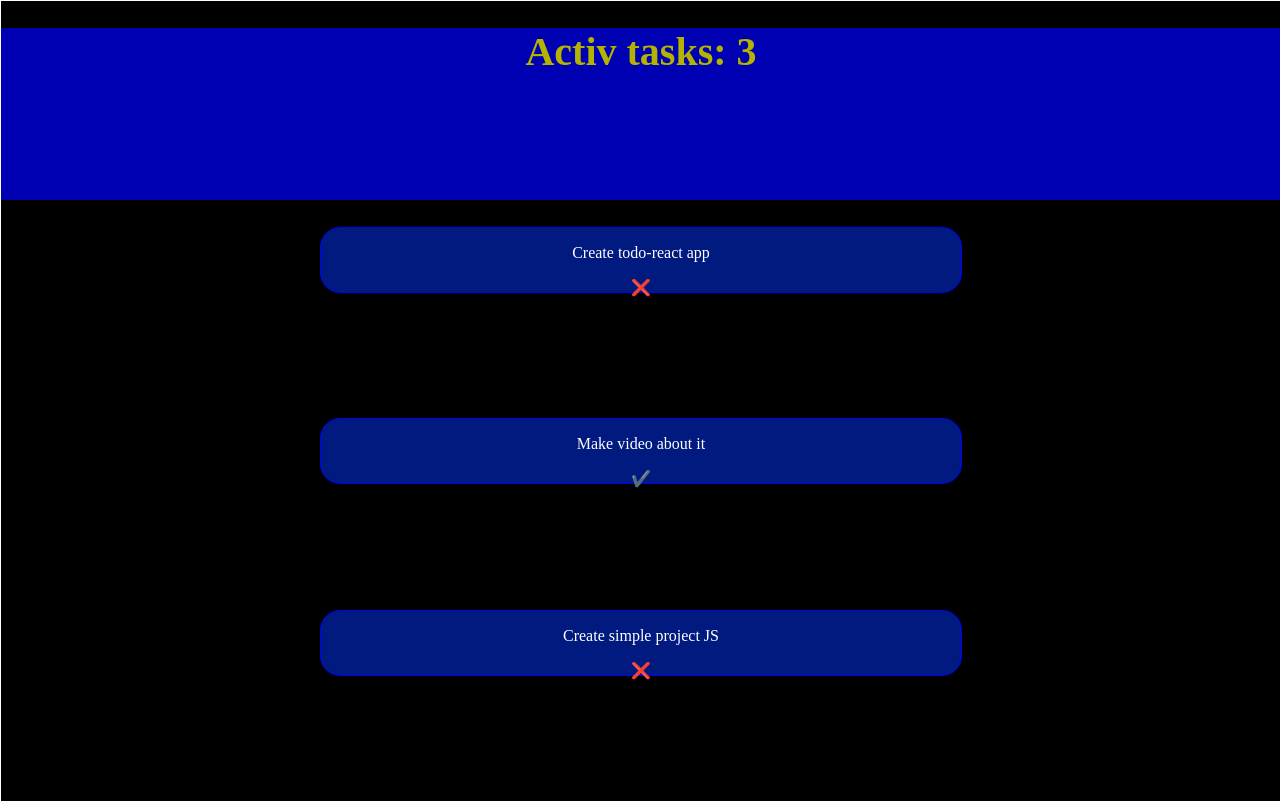
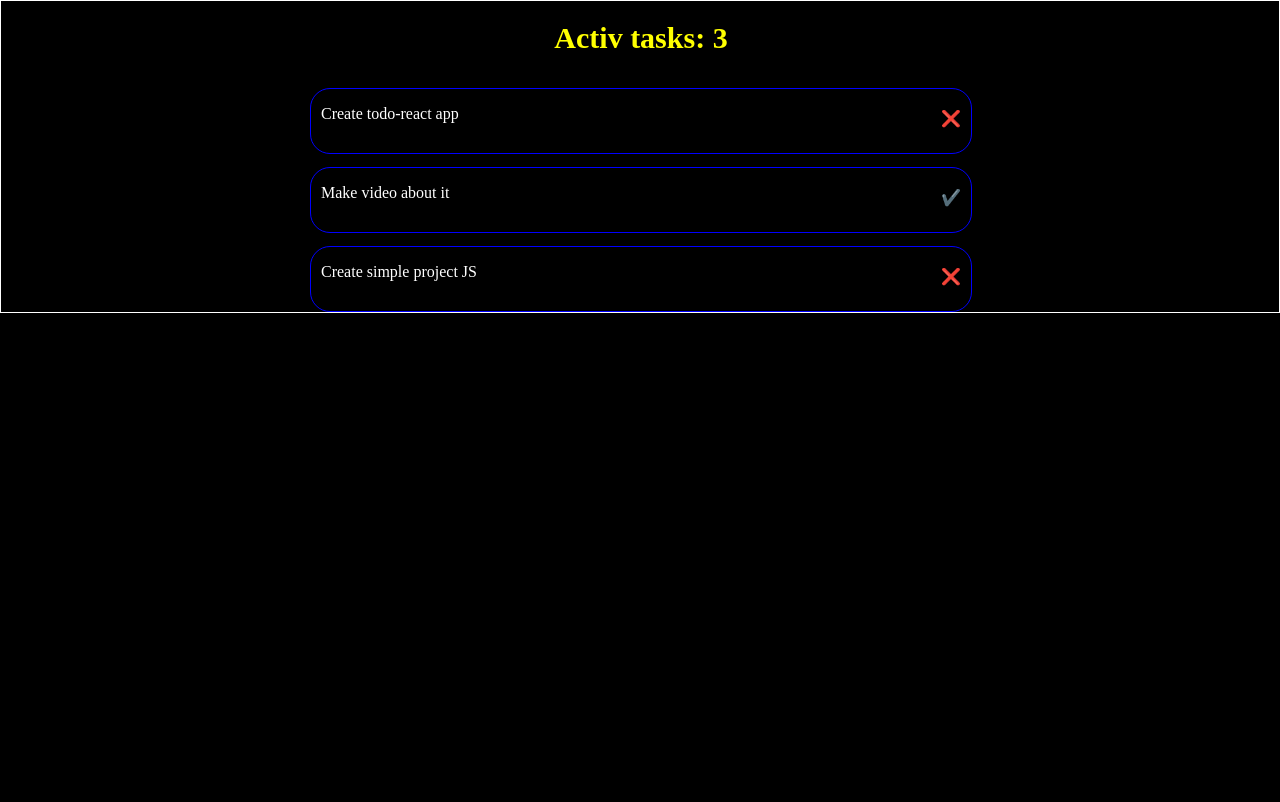
Before and after one commit to VladislavBobyrev/React, a React (Create React App) app in the folder list-deal/: page / in a window 1280 px wide. Built offline with nearby package versions, Linux system fonts and the light colour scheme.

Commit message:
refactoring scss

```diff
--- a/list-deal/src/componients/Task.js
+++ b/list-deal/src/componients/Task.js
@@ -3,7 +3,7 @@ import React from 'react'
 const Task = ({ task, ...props }) => {
 
 	const ActivBtn = () => {
-	return	<div>{task.done ? <p>✔️</p> : <p>❌</p>}</div>
+	return	<div className='btn'>{task.done ? <p>✔️</p> : <p>❌</p>}</div>
 	}
 	return (
 		<div className='task'>
--- a/list-deal/src/style.css
+++ b/list-deal/src/style.css
@@ -7,28 +7,34 @@ body {
 }
 
 .task {
+  text-align: start;
+  padding: 0 10px;
   height: 5vw;
   width: 50vw;
   border: blue 1px solid;
   margin: 0 auto;
   border-radius: 20px;
-  background: #001a80;
 }
 
 .App {
   display: -ms-grid;
   display: grid;
-  -ms-grid-columns: 1;
-      grid-template-columns: 1;
-  width: 100vw;
-  height: 100vh;
+  -ms-grid-columns: 100vw;
+      grid-template-columns: 100vw;
+  -ms-grid-rows: auto auto;
+      grid-template-rows: auto auto;
+  row-gap: 1vw;
   text-align: center;
   border: 1px white solid;
 }
 
 .top {
   color: yellow;
-  font-size: 40px;
-  background: blue;
-  opacity: .7;
+  font-size: 30px;
 }
+
+.btn {
+  text-align: end;
+  position: relative;
+  top: -30px;
+}
--- a/list-deal/src/style.scss
+++ b/list-deal/src/style.scss
@@ -7,21 +7,22 @@ body{
 }
 //Tasc
 .task{
+	text-align: start;
+	padding: 0 10px;
 	height: 5vw;
 	width: 50vw;
 	border:blue 1px solid;
 	margin: 0 auto;
 	border-radius: 20px;
-	background: rgb(0, 26, 128);
+	//background: rgb(0, 26, 128);
 }
 
 //App
 .App{
-	display: grid;
-	grid-template-columns: 1;
-	width: 100vw;
-	height: 100vh;
-
+  display: grid;
+  grid-template-columns: 100vw;
+  grid-template-rows: auto auto;
+	row-gap: 1vw;
 	text-align: center;
 	border: 1px white solid;
 }
@@ -29,7 +30,12 @@ body{
 // App  top
 .top{
 	color: yellow;
-	font-size: 40px;
-	background: blue;
-	opacity: .7;
+	font-size: 30px;
 }
+
+//tasks BTN
+.btn{
+	text-align: end;
+	position: relative;
+	top: -30px;
+}
```
